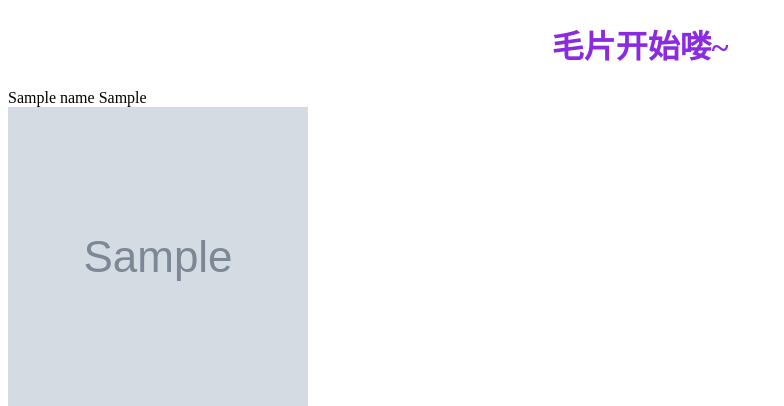
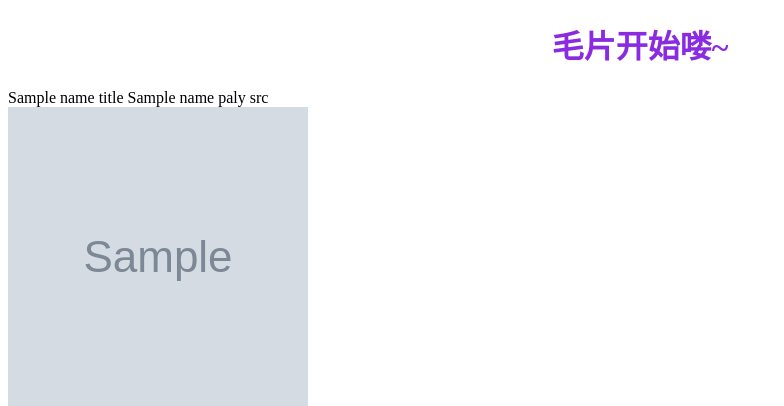
Before and after one commit to telefiless/flask_test_demo, a Flask app: template templates/index.html in a window 1280 px wide. Shown: the top 406 px of the page, without its empty margins (0-784 px from the left). Run offline with Flask 2, Linux system fonts and the light colour scheme; the template is opened without the code that fills it: most values are stand-ins (such as "Sample title", 1, 10 or a date in 2020); grey boxes marked "Sample" are stand-in pictures.

Commit message:
修改为list

```diff
--- a/app.py
+++ b/app.py
@@ -4,6 +4,7 @@ import requests
 import re
 import json
 from flask_cors import *
+
 
 from bs4 import BeautifulSoup
 from flask import Flask, request, jsonify
@@ -29,7 +30,9 @@ def hello_world_3():
     r.encoding = "utf-8"
     soup = BeautifulSoup(r.text)
     leibie = soup.find_all('div', class_='thumb-overlay')
-    shuzu = []
+    title_shuzu = []
+    img_src_shuzu = []
+    paly_src_shuzu = []
     zidian = {}
     for i in leibie:
         # 去除gif文件
@@ -37,7 +40,6 @@ def hello_world_3():
             # print(i.find('img').get('data-original'))
             title = i.find('img').get('alt')
             img_src = i.find('img').get('data-original')
-            # paly_src='https://053113.cm.100av.app/video/'+img_src[-9:-6]
             paly_src = 'https://053113.cm.100av.app/video/' + \
                 re.split('/', img_src)[-2]
             # zidian.update({'title': title, 'lianjie': lianjie})
@@ -46,11 +48,15 @@ def hello_world_3():
             zidian.update(
                 {"title": title, "img_src": img_src, "paly_src": paly_src})
             # json_str = json.dumps(zidian, ensure_ascii=False)
-            print(zidian)
+            # print(zidian)
+            title_shuzu.append(title)
+            img_src_shuzu.append(img_src)
+            paly_src_shuzu.append(paly_src)
 
             # print(json_str)
 
-    return render_template('index.html', name=zidian)
+    # return render_template('index.html', name=zidian)
+    return render_template('index.html', name_title=title_shuzu, name_img_src=img_src_shuzu, name_paly_src=paly_src_shuzu)
 # d['icon_add'] = str(request.args.get('url'))
     #  dp['title'] = xinxi
     # dp['url'] = xiazai
--- a/templates/index.html
+++ b/templates/index.html
@@ -22,14 +22,14 @@
     <section>
         <div>
             <span>
-                {{name.title}}
+                {{name_title[0]}}
             </span><span>
-                {{name.paly_src}}
+                {{name_paly_src[0]}}
             </span>
         </div>
         <div class="img_src">
-            <a href="{{name.paly_src}}" target="_blank">
-                <img src="{{name.img_src}}" alt="" srcset="">
+            <a href="{{name_paly_src[0]}}" target="_blank">
+                <img src="{{name_img_src[0]}}" alt="" srcset="">
             </a>
 
         </div>
```
